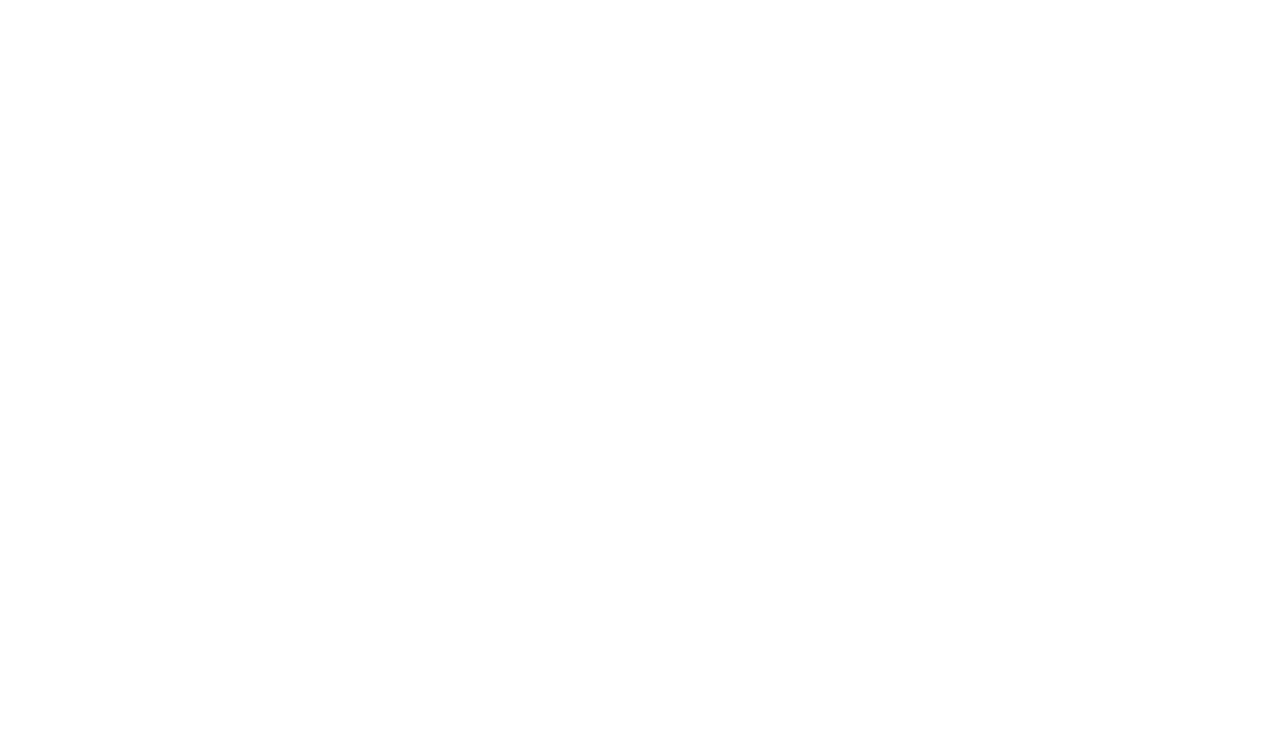
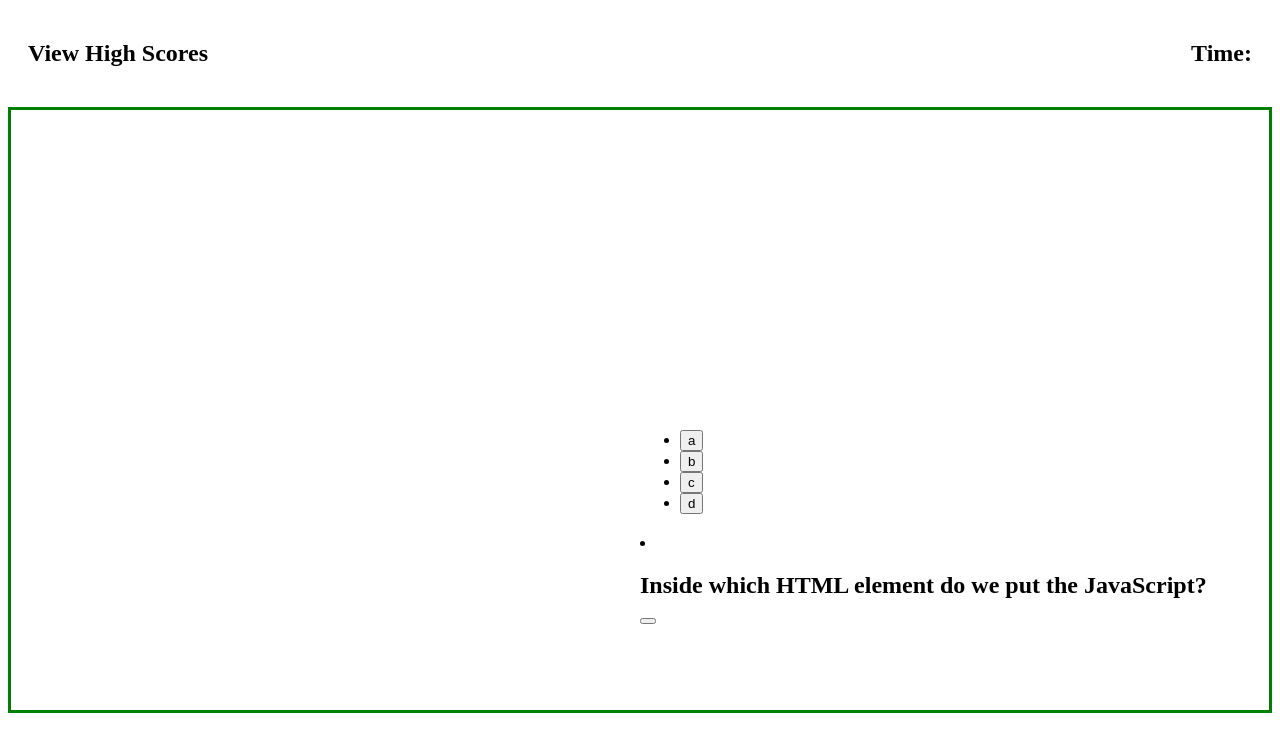
Before and after one commit to diirtydog/Quizinator, a plain HTML site: page index.html in a window 1280 px wide. Drawn offline with Linux system fonts and the light colour scheme.

Commit message:
made function to generate question

```diff
--- a/assets/css/style.css
+++ b/assets/css/style.css
@@ -3,3 +3,31 @@
     --secondary-color: rgba(0, 128, 128, .4);
     --tertiary-color: white;
 }
+
+header {
+    display: flex;
+    flex: row;
+    justify-content: space-between;
+    margin: 20px;
+}
+
+.biggy {
+    height: 600px;
+    position: relative;
+    border: 3px solid green;
+
+
+}
+.big {
+    margin: 0;
+    position: absolute;
+    top: 50%;
+    left: 50%;
+    -ms-transform: translateY(-50%, -50%);
+    transform: translateY(-50%, -50%);
+}
+.answers {
+    display: flex;
+    flex-direction: column;
+    justify-content: space-around;
+}
--- a/assets/js/script.js
+++ b/assets/js/script.js
@@ -0,0 +1,79 @@
+// querySelectors go up here
+//var quizDisp = document.querySelector("")
+var questionNumb = 0;
+
+// make an array that contains the question and answer content
+quizData = [
+    {
+        question: 'Inside which HTML element do we put the JavaScript?',
+        a: '<main>',
+        b: '<script>',
+        c: '<scripting>',
+        d: '<ILUVUMOM>',
+        answer: '<script>'
+    }, {
+        question: 'Where is the correct locatation to insert external JavaScript link',
+        a: 'head',
+        b: 'footer',
+        c: 'body',
+        d: 'back door',
+        answer: 'body'
+    }, {
+        question: 'How do you write "javascript is hard" in an alert box?',
+        a: 'msgBox(javascript is hard)',
+        b: 'msg("javascript is hard")',
+        c: 'alert("javascript is hard")',
+        d: 'I just do not know',
+        answer: 'alert("javascript is hard")'
+    }
+];
+// create variables used to select question location
+var questionEl = document.getElementById('question');
+var alpha = document.getElementById('a');
+var beta = document.getElementById('b');
+var charlie = document.getElementById('c');
+var delta = document.getElementById('d');
+//submitButton.addEventListener('click', beginQuiz);
+
+function beginQuiz(event) {
+        event.preventDefault();
+        generateQuestion();
+}
+
+// generate question with answers once the quiz has started
+function generateQuestion(nowQuestion) {
+        var nowQuestion = quizData[questionNumb];
+        var questionEl = document.createElement("li");
+        var questions = questionEl.innerHTML = "<h2 class='question'>" + nowQuestion.question + "</h2>";
+        var questionsEl = document.getElementById("classes")
+        questionsEl.appendChild(questionEl)
+        questionEl.className = "question";
+        questionEl.setAttribute("data-task-id", questionNumb);
+
+        //questionEl.appendChild(nowQuestion);
+        generateBtn();
+        questionNumb++;
+        console.log(this)
+
+}
+
+function generateBtn (nowSelection) {
+        var nowSelection = quizData[questionNumb];
+        var alpha = document.createElement("div")
+        alpha.innerHTML = "<button class='answers' type='submit'>" + nowSelection.a + "</button>";
+        var selectionsEl = document.getElementById("classes");
+        selectionsEl.appendChild(alpha);
+        alpha.setAttribute("data-task-id", questionNumb);
+
+        questionNumb++;
+        console.log(this);
+}
+generateQuestion();
+        // I think i can append them to where they need to be in this function as well
+
+// make a loop that determines whether their selection was right or wrong
+        // we also have to store this data to tally up the score
+
+// make another loop to continue on to the next question
+
+//
--- a/index.html
+++ b/index.html
@@ -10,13 +10,34 @@
 <body>
 
     <header>
+        <h2 class="score">View High Scores</h2>
+        <h2 class="timer">Time:</h2>
+    </header>
+    <main>
+        <div class="biggy">
+            <div id="classes" class="big">
+                <h2 class="question"></h2>
+                <ul class="answers">
+                    <li>
+                        <button class="a" type="submit">a</button>
+                    </li>
+                    <li>
+                        <button class="b" type="submit">b</button>
+                    </li>
+                    <li>
+                        <button class="c" type="submit">c</button>
+                    </li>
+                    <li>
+                        <button class="d" type="submit">d</button>
+                    </li>
+                </ul>
 
-    </header>
+                <h2 class="right-wrong"></h2>
+            </div>
 
-    <main>
+        </div>
+    </main>
 
-
-    </main>
 
     <footer>
 
```
